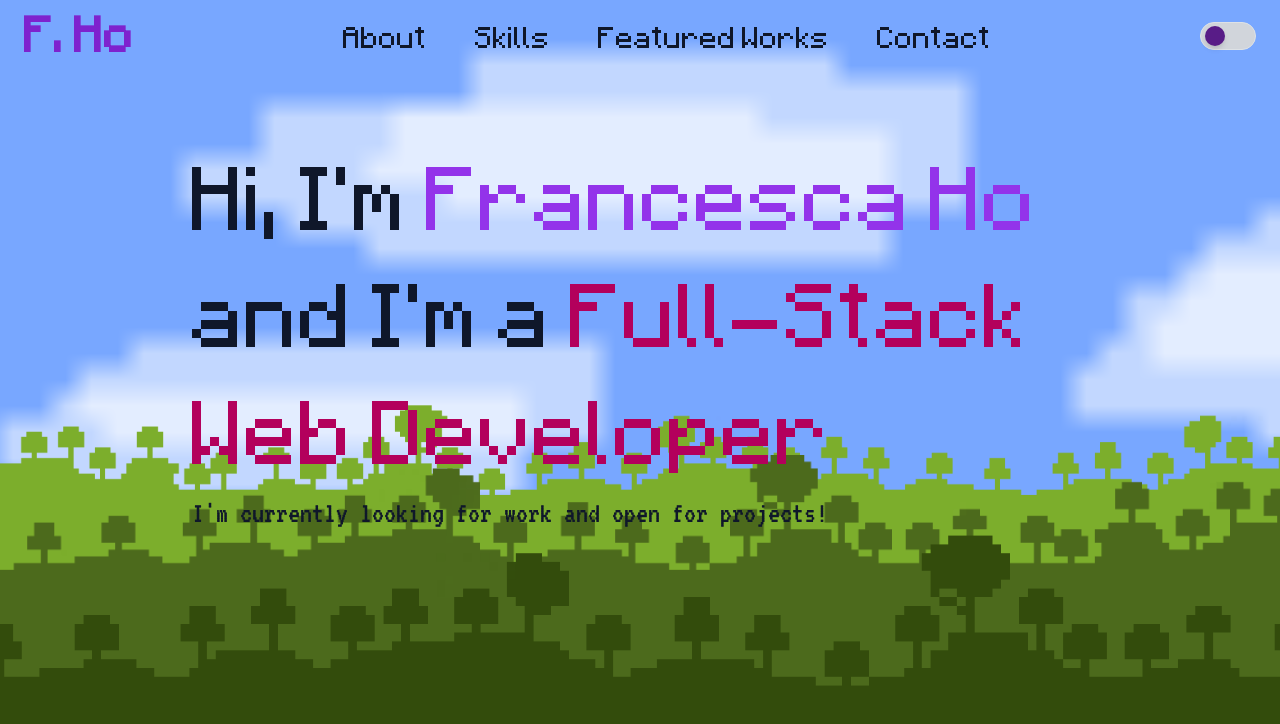
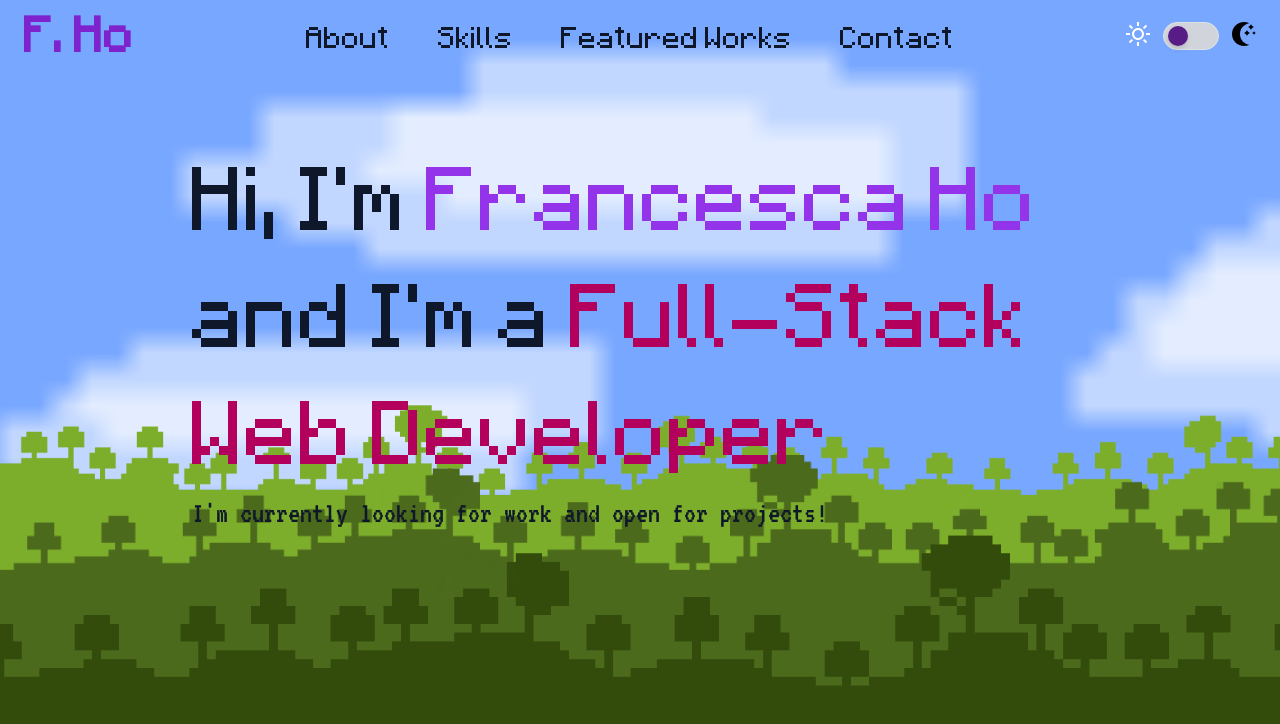
Before and after one commit to the-code-raccoon/website-wordpress, a React (Create React App) app: page / in a window 1280 px wide. Shown: the top 724 px of the page. Built offline with nearby package versions, Linux system fonts and the light colour scheme.

Commit message:
Add icons to light mode slider

```diff
--- a/src/App/Header.tsx
+++ b/src/App/Header.tsx
@@ -25,9 +25,9 @@ export default function Header() {
           element.scrollIntoView();
         }}
       >
-        <h1 className="font-bold dark:text-maroon text-purple-700">F. Ho</h1>
+        <h1 className="font-bold text-purple-700 dark:text-maroon">F. Ho</h1>
       </div>
-      <div className="align-center flex-row flex-col justify-center text-slate-900 dark:text-white hidden lg:flex">
+      <div className="align-center hidden flex-row flex-col justify-center text-slate-900 dark:text-white lg:flex">
         {navlinks.map((link) => {
           return (
             <div
@@ -46,6 +46,15 @@ export default function Header() {
           );
         })}
       </div>
+      <div className="flex w-[130px] justify-between">
+        <svg
+          xmlns="http://www.w3.org/2000/svg"
+          width="24"
+          height="24"
+          viewBox="0 0 24 24"
+        >
+          <path fill={mode === "LIGHT" ? "#ffffff" : ""} d="M4.069 13h-4.069v-2h4.069c-.041.328-.069.661-.069 1s.028.672.069 1zm3.034-7.312l-2.881-2.881-1.414 1.414 2.881 2.881c.411-.529.885-1.003 1.414-1.414zm11.209 1.414l2.881-2.881-1.414-1.414-2.881 2.881c.528.411 1.002.886 1.414 1.414zm-6.312-3.102c.339 0 .672.028 1 .069v-4.069h-2v4.069c.328-.041.661-.069 1-.069zm0 16c-.339 0-.672-.028-1-.069v4.069h2v-4.069c-.328.041-.661.069-1 .069zm7.931-9c.041.328.069.661.069 1s-.028.672-.069 1h4.069v-2h-4.069zm-3.033 7.312l2.88 2.88 1.415-1.414-2.88-2.88c-.412.528-.886 1.002-1.415 1.414zm-11.21-1.415l-2.88 2.88 1.414 1.414 2.88-2.88c-.528-.411-1.003-.885-1.414-1.414zm2.312-4.897c0 2.206 1.794 4 4 4s4-1.794 4-4-1.794-4-4-4-4 1.794-4 4zm10 0c0 3.314-2.686 6-6 6s-6-2.686-6-6 2.686-6 6-6 6 2.686 6 6z" />
+        </svg>
         <div
           className="flex h-7 w-14 cursor-pointer items-center rounded-full border border-black bg-gray-300 p-1"
           onClick={() => {
@@ -67,6 +76,15 @@ export default function Header() {
             }
           ></div>
         </div>
+        <svg
+          xmlns="http://www.w3.org/2000/svg"
+          width="24"
+          height="24"
+          viewBox="0 0 24 24"
+        >
+          <path fill={mode === "DARK" ? "#ffffff" : ""} d="M12 10.999c1.437.438 2.562 1.564 2.999 3.001.44-1.437 1.565-2.562 3.001-3-1.436-.439-2.561-1.563-3.001-3-.437 1.436-1.562 2.561-2.999 2.999zm8.001.001c.958.293 1.707 1.042 2 2.001.291-.959 1.042-1.709 1.999-2.001-.957-.292-1.707-1.042-2-2-.293.958-1.042 1.708-1.999 2zm-1-9c-.437 1.437-1.563 2.562-2.998 3.001 1.438.44 2.561 1.564 3.001 3.002.437-1.438 1.563-2.563 2.996-3.002-1.433-.437-2.559-1.564-2.999-3.001zm-7.001 22c-6.617 0-12-5.383-12-12s5.383-12 12-12c1.894 0 3.63.497 5.37 1.179-2.948.504-9.37 3.266-9.37 10.821 0 7.454 5.917 10.208 9.37 10.821-1.5.846-3.476 1.179-5.37 1.179z" />
+        </svg>
+      </div>
     </nav>
   );
 }
```
Lines whose indentation alone changed are shown as unchanged.
